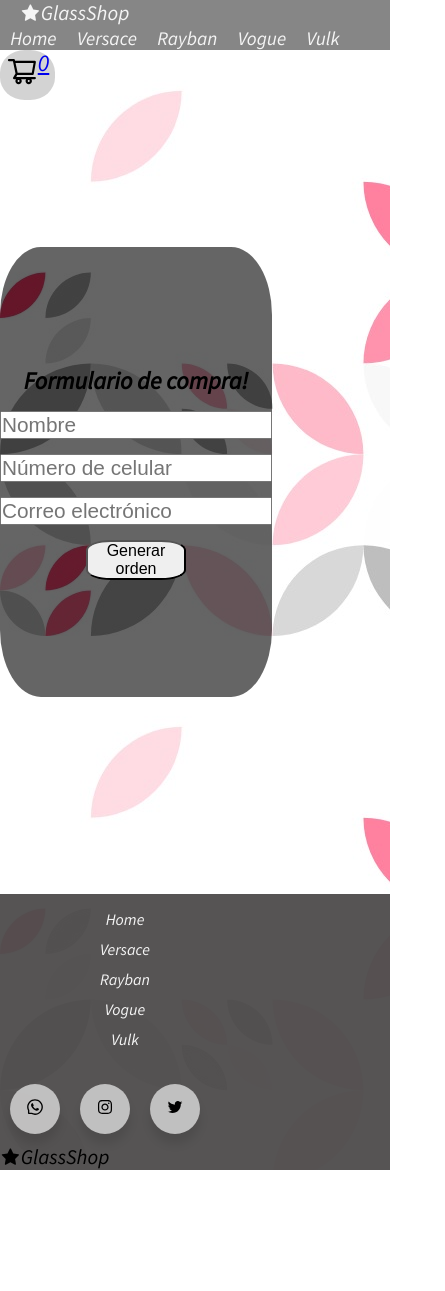
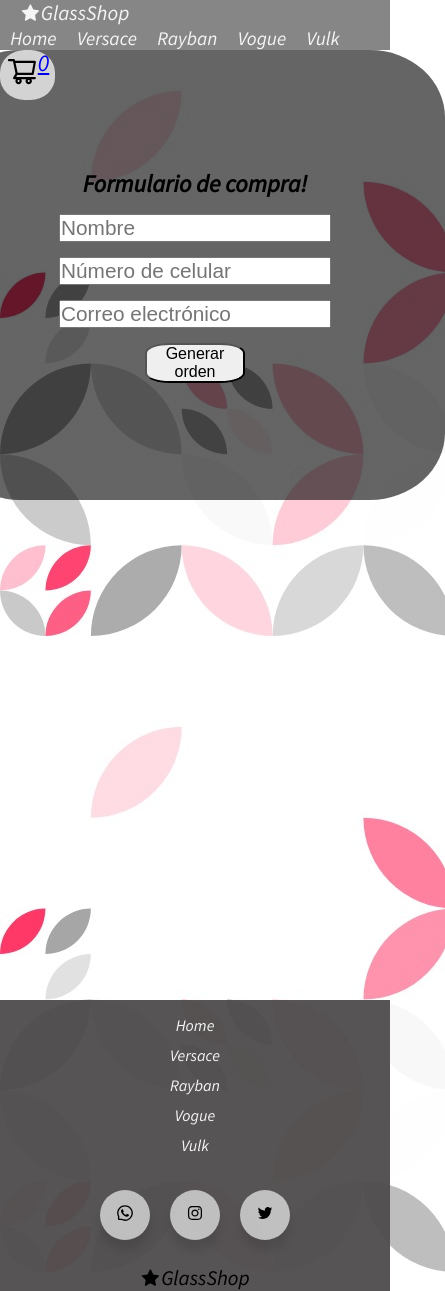
Before and after one commit to gaston964/GlassShop, a React (Vite) app: page /form in a window 390 px wide. Shown: the whole page, 445 px wide, since content can reach past the window. Before the commit the page ends 1170 px from the top, so only its background shows below. Built offline with nearby package versions, Linux system fonts and the light colour scheme.

Commit message:
FireBase 2.3 n CSS

```diff
--- a/src/components/Cart.jsx
+++ b/src/components/Cart.jsx
@@ -20,8 +20,9 @@ const Cart = ({ condition }) => {
                 </div>
             }
             {!condition &&
+                <>
+                    <h1>Carrito de Compras</h1>
                     <div className='cartPadre'>
-                    <h1>Carrito de Compras</h1>
                         <div className='cartContainer'>
                             {cart.map(cartItm => (
                                 <div className='itemCard' key={cartItm.id}>
@@ -42,6 +43,7 @@ const Cart = ({ condition }) => {
                             </Link>
                         </div>
                     </div>
+                </>
             }
         </div>
     )
--- a/src/components/MyForm.jsx
+++ b/src/components/MyForm.jsx
@@ -1,12 +1,86 @@
 import { addDoc, collection, getFirestore, serverTimestamp } from 'firebase/firestore'
-import React, { useContext } from 'react'
+import React, { useContext, useState } from 'react'
+import { CartContext } from '../context/CartContext'
+
+
+const MyForm = () => {
+    const { cart, getTotalPrice, emptyCart } = useContext(CartContext)
+    const [user, setUser] = useState({})
+    const [orderId, setOrderId] = useState('')
+    const datosComprador = (e) => {
+        setUser({
+            ...user,
+            [e.target.name]: e.target.value
+        })
+    }
+    const makeOrder = async (e) => {
+        e.preventDefault()
+        let order = {
+            buyer: user,
+            items: cart,
+            total: getTotalPrice(),
+            date: serverTimestamp()
+        }
+
+        const db = getFirestore();
+        const orderCollection = collection(db, "orders")
+        const res = await addDoc(orderCollection, order)
+        setOrderId(res.id)
+        emptyCart()
+    }
+    console.log(cart)
+    return (
+        <>
+            <div className='formularioPadre' onSubmit={makeOrder}>
+                {orderId ? <h2>Muchas gracias por su compra su número de orden es: {orderId}</h2>
+                    : <form className='formulario'>
+                        <h2>Formulario de compra!</h2>
+                        <input onChange={datosComprador} type="text" name="name" placeholder="Nombre" />
+                        <input onChange={datosComprador} type="tel" name="phone" placeholder="Número de celular" />
+                        <input onChange={datosComprador} type="email" name="email" placeholder="Correo electrónico" />
+                        <button type="submit">Generar orden</button>
+                    </form>}
+                <div className='cartFormularioP'>
+                    {cart.map(cartOrder => {
+                        return (
+                            <div className='cartFormulario'>
+                                <h2>{cartOrder.title}</h2>
+                                <h3>${cartOrder.price}</h3>
+                                <h4>Cantidad: {cartOrder.cantidad}</h4>
+                                <h4>Subtotal: ${cartOrder.cantidad * cartOrder.price} </h4>
+                            </div>
+                        )
+                    })}
+                </div>
+            </div>
+        </>
+    )
+}
+
+export default MyForm
+
+
+
+
+
+
+/* import { addDoc, collection, getFirestore, serverTimestamp } from 'firebase/firestore'
+import React, { useContext, useState } from 'react'
 import { CartContext } from '../context/CartContext'
 
 
 const MyForm = () => {
     const { cart, getTotalPrice } = useContext(CartContext)
+    const [user, setUser] = useState({})
+    const datosComprador = (e) => {
+        setUser({
+            ...user,
+            [e.target.name]: e.target.value,
+            [e.target.phone]: e.target.value,
+            [e.target.email]: e.target.value
+        })
+    }
     const makeOrder = () => {
-        const user = { name: 'usuario', phone: '261455289', emial: 'usuario@gmail.com', }
         const order = {
             buyer: user,
             items: [{ id, title, price }],
@@ -14,13 +88,10 @@ const MyForm = () => {
             date: serverTimestamp()
         }
         console.log('Levantando la order', order);
-        saveOrder(order)
-    }
-    const saveOrder = async (order) => {
-        const db = getFirestore();
-        const orderCollection = collection(db, "orders")
-        const { id } = await addDoc(orderCollection, order)
-        console.log("Nueva Orden: ", id);
+            const db = getFirestore();
+            const orderCollection = collection(db, "orders")
+            const { id } = addDoc(orderCollection, order)
+            console.log("Nueva Orden: ", id);
     }
 
     return (
@@ -28,9 +99,9 @@ const MyForm = () => {
             <div className='formularioPadre'>
                 <form className='formulario'>
                     <h2>Formulario de compra!</h2>
-                    <input type="text" name="name" placeholder="Nombre" />
-                    <input type="tel" name="phone" placeholder="Número de celular" />
-                    <input type="email" name="email" placeholder="Correo electrónico" />
+                    <input type="text" name="name" placeholder="Nombre" onChange={datosComprador} />
+                    <input type="tel" name="phone" placeholder="Número de celular" onChange={datosComprador} />
+                    <input type="email" name="email" placeholder="Correo electrónico" onChange={datosComprador} />
                     <button type="submit">Generar orden</button>
                 </form>
                 <div className='cartFormularioP'>
@@ -49,3 +120,5 @@ const MyForm = () => {
 }
 
 export default MyForm
+
+ */
--- a/src/index.css
+++ b/src/index.css
@@ -121,6 +121,7 @@ li {
   margin: auto;
   text-align: center;
   background: rgba(128, 128, 128, 0.795);
+
 }
 
 .itemCard>h4 {
@@ -223,7 +224,10 @@ li {
   height: 100vh;
   display: flex;
   flex-wrap: wrap;
-  justify-content: space-around;
+  margin: auto;
+}
+.cartContainer>div{
+  margin-right: 25px;
 }
 .cartBoE{
   width: 300px;
@@ -236,7 +240,12 @@ min-height: 100vh;
 display: flex;
 justify-content: center;
 align-items: center;
-
+}
+.formularioPadre>h2{
+  text-align: center;
+  background-color: rgba(0, 0, 0, 0.493);
+  width: 100%;
+  border-radius: 25px;
 }
 .formulario{
 display: flex;
@@ -270,10 +279,14 @@ border-radius: 15%;
 .cartFormularioP{
   width: 350px;
   height: 500px;
+  display: flex;
+  flex-direction: column;
 }
 .cartFormulario{
   display: flex;
   flex-direction: column;
+  align-items: center;
+  margin-bottom: 15px;
 }
 /* Footer */
 .footerContainer {
@@ -413,5 +426,16 @@ border-radius: 15%;
 }
 
 @media (max-width: 768px){
-
+.formularioPadre{
+  flex-direction: column;
 }
+.footerContainer{
+  flex-direction: column;
+  align-items: center;
+  text-align: center;
+}
+.logoFooter{
+justify-content: center;
+margin-top: 15px;
+}
+}
```
Lines whose indentation alone changed are shown as unchanged.
